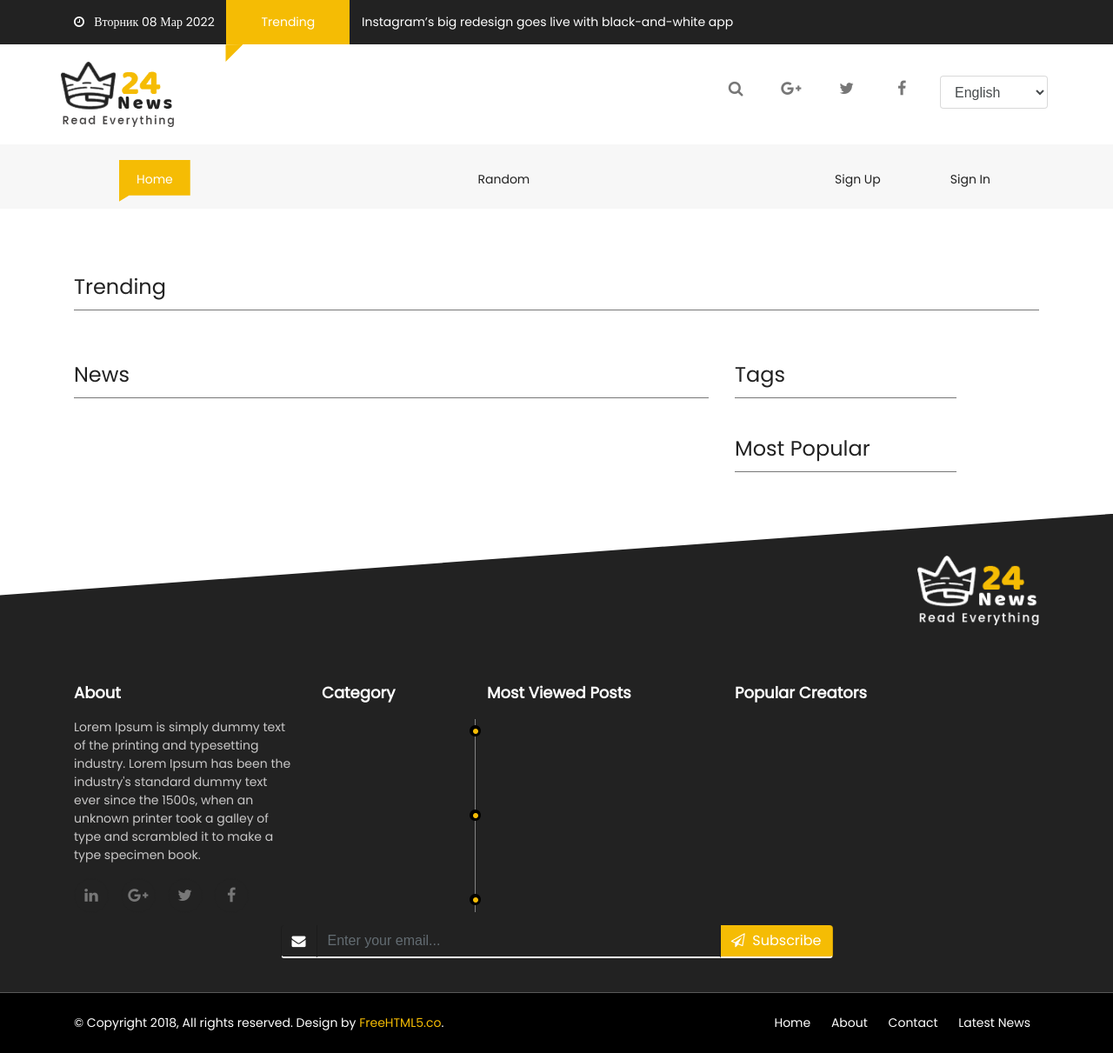
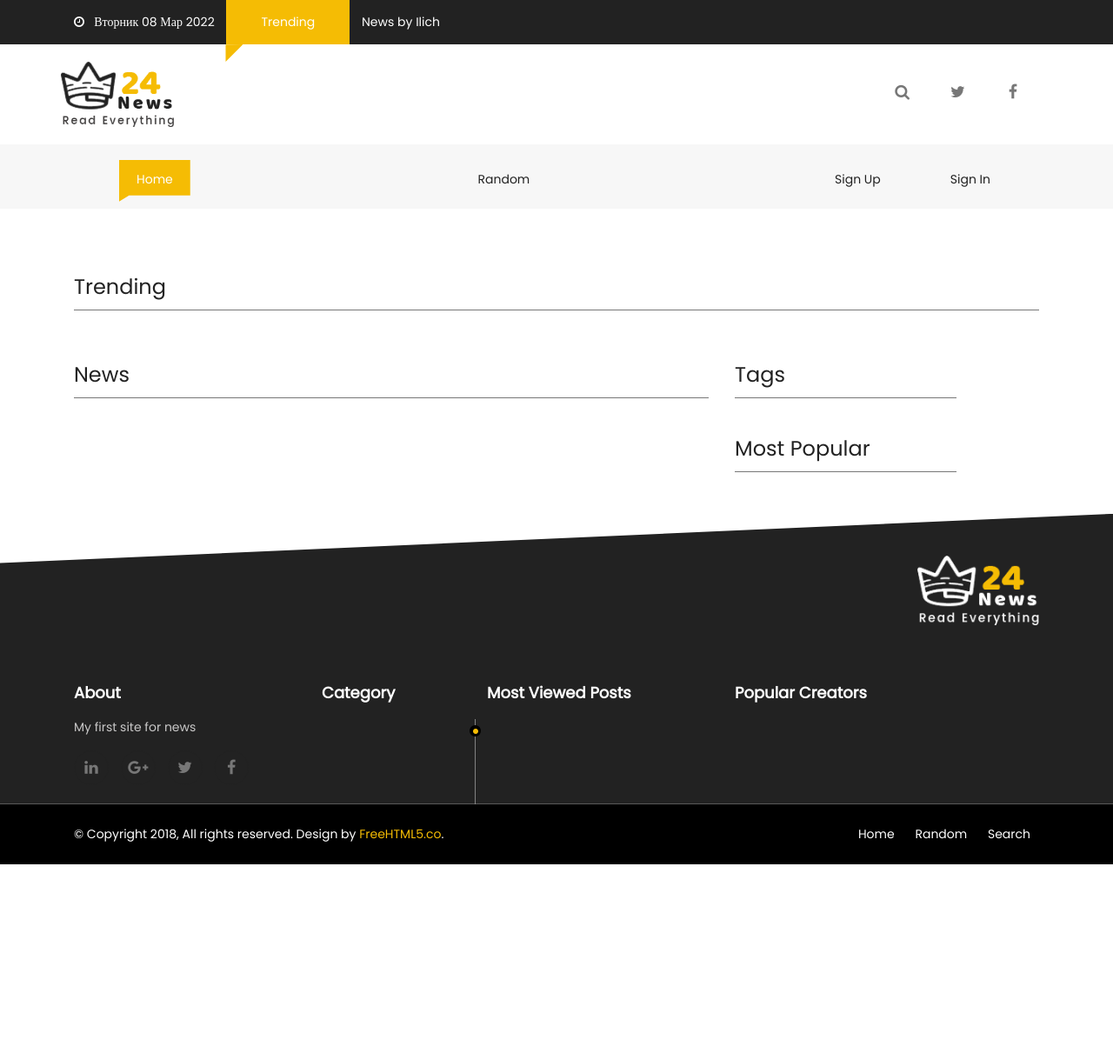
Before and after one commit to Str1kez/django_news, a Django app: page / in a window 1280 px wide. Shown: the whole page at 87% size. After the commit the page ends 994 px from the top, so only its background shows below. Run offline with Django 4.2, Linux system fonts and the light colour scheme; data that the repository does not hold is empty; parts of the project's set-up code (start-up, migrations or seed data) failed here and were passed over; some libraries are stand-ins or nearby versions.

Commit message:
reworked footer, need to add captcha on login and registration

```diff
--- a/blogapp/settings.py
+++ b/blogapp/settings.py
@@ -101,6 +101,7 @@ CACHES = {
     'default': {
         'BACKEND': 'django.core.cache.backends.filebased.FileBasedCache',
         'LOCATION': '/var/tmp/django_cache',
+        # 'LOCATION': 'd:/django_cache',
     }
 }
 
--- a/requirements.txt
+++ b/requirements.txt
@@ -3,3 +3,4 @@ django-debug-toolbar~=3.2.4
 environs~=9.5.0
 django-ckeditor~=6.2.0
 django-simple-captcha~=0.5.14
+django-autoslug~=1.9.8
--- a/templates/includes/_footer.html
+++ b/templates/includes/_footer.html
@@ -11,9 +11,7 @@
             <div class="clearfix"></div>
             <div class="col-12 col-md-4 col-lg-3">
                 <div class="footer_main_title py-3"> About</div>
-                <div class="footer_sub_about pb-3"> Lorem Ipsum is simply dummy text of the printing and typesetting
-                    industry. Lorem Ipsum has been the industry's standard dummy text ever since the 1500s, when an
-                    unknown printer took a galley of type and scrambled it to make a type specimen book.
+                <div class="footer_sub_about pb-3"> My first site for news
                 </div>
                 <div class="footer_mediya_icon">
                     <div class="text-center d-inline-block"><a class="fh5co_display_table_footer">
@@ -55,15 +53,15 @@
                 {% endfor %}
             </div>
         </div>
-        <div class="row justify-content-center pt-2 pb-4">
-            <div class="col-12 col-md-8 col-lg-7 ">
-                <div class="input-group">
-                    <span class="input-group-addon fh5co_footer_text_box" id="basic-addon1"><i class="fa fa-envelope"></i></span>
-                    <input type="text" class="form-control fh5co_footer_text_box" placeholder="Enter your email..." aria-describedby="basic-addon1">
-                    <a href="#" class="input-group-addon fh5co_footer_subcribe" id="basic-addon12"> <i class="fa fa-paper-plane-o"></i>&nbsp;&nbsp;Subscribe</a>
-                </div>
-            </div>
-        </div>
+{#        <div class="row justify-content-center pt-2 pb-4">#}
+{#            <div class="col-12 col-md-8 col-lg-7 ">#}
+{#                <div class="input-group">#}
+{#                    <span class="input-group-addon fh5co_footer_text_box" id="basic-addon1"><i class="fa fa-envelope"></i></span>#}
+{#                    <input type="text" class="form-control fh5co_footer_text_box" placeholder="Enter your email..." aria-describedby="basic-addon1">#}
+{#                    <a href="#" class="input-group-addon fh5co_footer_subcribe" id="basic-addon12"> <i class="fa fa-paper-plane-o"></i>&nbsp;&nbsp;Subscribe</a>#}
+{#                </div>#}
+{#            </div>#}
+{#        </div>#}
     </div>
 </div>
 <div class="container-fluid fh5co_footer_right_reserved">
@@ -71,10 +69,10 @@
         <div class="row  ">
             <div class="col-12 col-md-6 py-4 Reserved"> © Copyright 2018, All rights reserved. Design by <a href="https://freehtml5.co" title="Free HTML5 Bootstrap templates">FreeHTML5.co</a>. </div>
             <div class="col-12 col-md-6 spdp_right py-4">
-                <a href="#" class="footer_last_part_menu">Home</a>
-                <a href="Contact_us.html" class="footer_last_part_menu">About</a>
-                <a href="Contact_us.html" class="footer_last_part_menu">Contact</a>
-                <a href="blog.html" class="footer_last_part_menu">Latest News</a></div>
+                <a href="{% url 'blog:home' %}" class="footer_last_part_menu">Home</a>
+                <a href="{% url 'blog:random_article' %}" class="footer_last_part_menu">Random</a>
+                <a href="{% url 'blog:search' %}" class="footer_last_part_menu">Search</a>
+                </div>
         </div>
     </div>
 </div>
--- a/templates/includes/_header.html
+++ b/templates/includes/_header.html
@@ -11,7 +11,7 @@
                 <div class="d-inline-block fh5co_trading_posotion_relative"><a href="{% url 'blog:home' %}" class="treding_btn">Trending</a>
                     <div class="fh5co_treding_position_absolute"></div>
                 </div>
-                <a href="{% url 'blog:home' %}" class="color_fff fh5co_mediya_setting">Instagram’s big redesign goes live with black-and-white app</a>
+                <a href="{% url 'blog:home' %}" class="color_fff fh5co_mediya_setting">News by Ilich</a>
             </div>
         </div>
     </div>
@@ -27,9 +27,9 @@
                 <div class="text-center d-inline-block">
                     <a href="{% url 'blog:search' %}" class="fh5co_display_table"><div class="fh5co_verticle_middle"><i class="fa fa-search"></i></div></a>
                 </div>
-                <div class="text-center d-inline-block">
-                    <a class="fh5co_display_table"><div class="fh5co_verticle_middle"><i class="fa fa-google-plus"></i></div></a>
-                </div>
+{#                <div class="text-center d-inline-block">#}
+{#                    <a class="fh5co_display_table"><div class="fh5co_verticle_middle"><i class="fa fa-google-plus"></i></div></a>#}
+{#                </div>#}
                 <div class="text-center d-inline-block">
                     <a href="https://twitter.com/fh5co" target="_blank" class="fh5co_display_table"><div class="fh5co_verticle_middle"><i class="fa fa-twitter"></i></div></a>
                 </div>
@@ -37,14 +37,14 @@
                     <a href="https://fb.com/fh5co" target="_blank" class="fh5co_display_table"><div class="fh5co_verticle_middle"><i class="fa fa-facebook"></i></div></a>
                 </div>
                 <!--<div class="d-inline-block text-center"><img src="images/country.png" alt="img" class="fh5co_country_width"/></div>-->
-                <div class="d-inline-block text-center dd_position_relative ">
-                    <select class="form-control fh5co_text_select_option">
-                        <option>English </option>
-                        <option>French </option>
-                        <option>German </option>
-                        <option>Spanish </option>
-                    </select>
-                </div>
+{#                <div class="d-inline-block text-center dd_position_relative ">#}
+{#                    <select class="form-control fh5co_text_select_option">#}
+{#                        <option>English </option>#}
+{#                        <option>French </option>#}
+{#                        <option>German </option>#}
+{#                        <option>Spanish </option>#}
+{#                    </select>#}
+{#                </div>#}
                 <div class="clearfix"></div>
             </div>
         </div>
```
